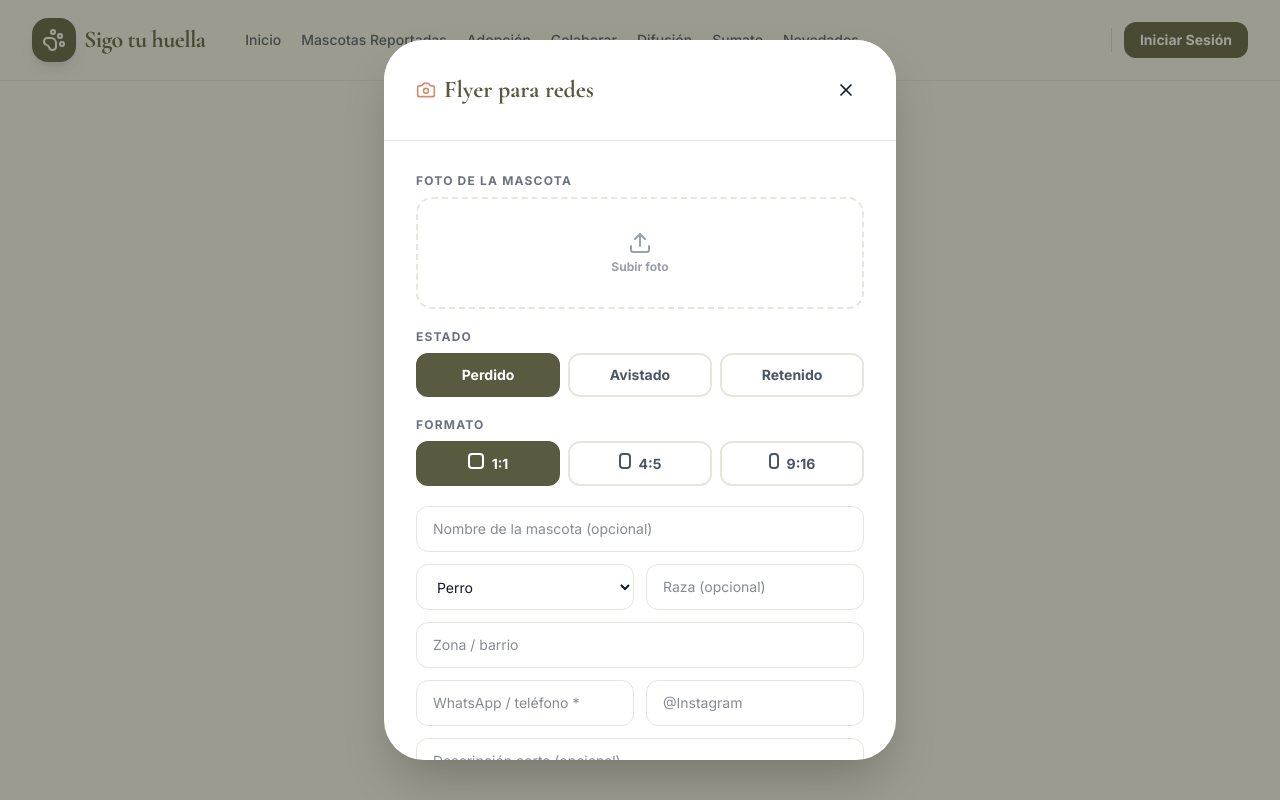
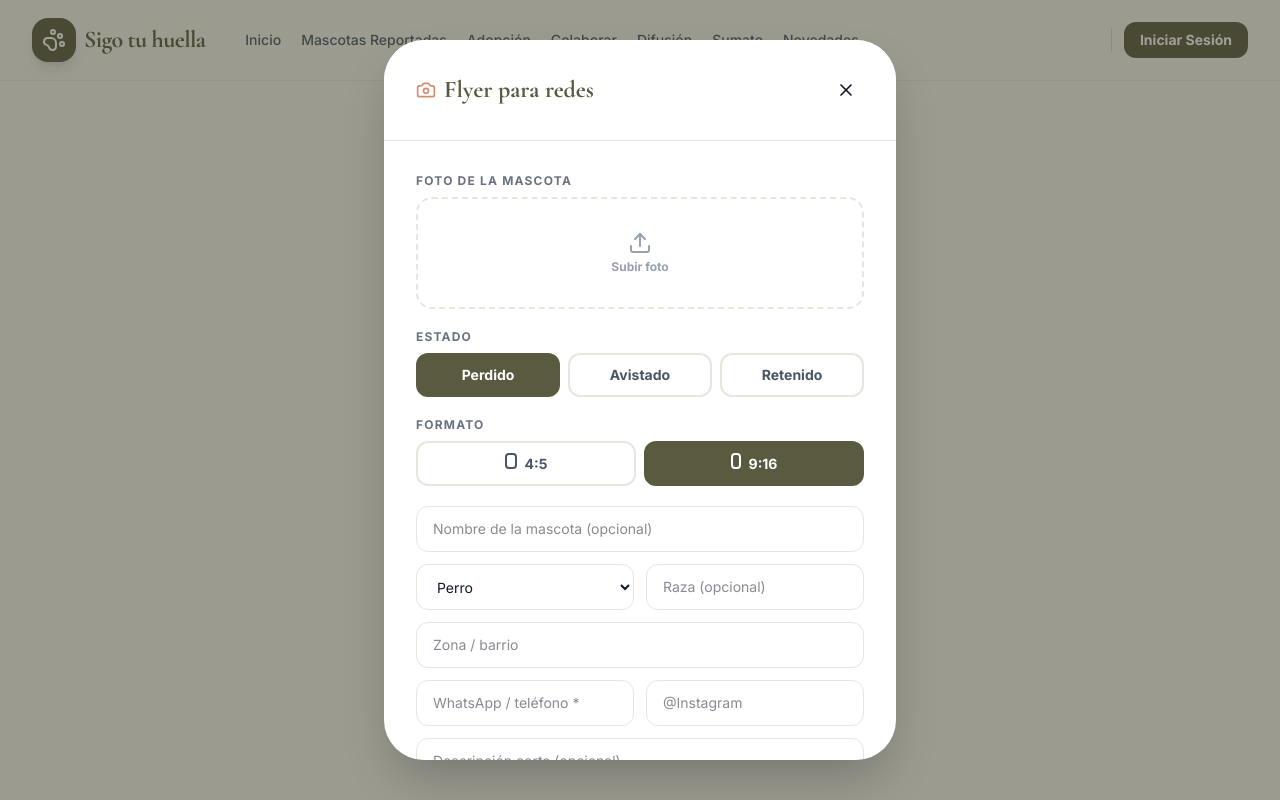
Before and after one commit to sptortarolo-hue/sigotuhuella, a React (Vite) app: page /flyer in a window 1280 px wide. Shown: the top 800 px of the page. Built offline with nearby package versions, Linux system fonts and the light colour scheme.

Commit message:
fix: datos cortados en flyer + quitar formato 1:1

```diff
--- a/package.json
+++ b/package.json
@@ -62,7 +62,9 @@
     "@types/qrcode": "^1.5.6",
     "@types/uuid": "^10.0.0",
     "autoprefixer": "^10.4.21",
+    "canvas": "^3.2.3",
     "esbuild": "^0.25.0",
+    "puppeteer": "^24.43.1",
     "tailwindcss": "^4.1.14",
     "tsx": "^4.21.0",
     "typescript": "~5.8.2",
--- a/src/components/PublicFlyerGenerator.tsx
+++ b/src/components/PublicFlyerGenerator.tsx
@@ -64,10 +64,9 @@ export default function PublicFlyerGenerator({ onClose }: Props) {
   const [caseNumber, setCaseNumber] = useState('');
   const [petId, setPetId] = useState('');
 
-  const [format, setFormat] = useState<'1:1' | '4:5' | '9:16'>('1:1');
-  const FORMAT_DIMS = { '1:1': { w: 1080, h: 1080 }, '4:5': { w: 1080, h: 1350 }, '9:16': { w: 1080, h: 1920 } };
-  const FORMAT_OPTIONS: { key: '1:1' | '4:5' | '9:16'; label: string; desc: string }[] = [
-    { key: '1:1', label: '1:1', desc: 'Cuadrado' },
+  const [format, setFormat] = useState<'4:5' | '9:16'>('9:16');
+  const FORMAT_DIMS = { '4:5': { w: 1080, h: 1350 }, '9:16': { w: 1080, h: 1920 } };
+  const FORMAT_OPTIONS: { key: '4:5' | '9:16'; label: string; desc: string }[] = [
     { key: '4:5', label: '4:5', desc: 'Retrato' },
     { key: '9:16', label: '9:16', desc: 'Historia' },
   ];
--- a/src/lib/flyerRenderer.ts
+++ b/src/lib/flyerRenderer.ts
@@ -246,7 +246,7 @@ function drawCardFlyer(
       nameFontSize: number, brandH: number;
   const hasName = name && name !== 'Sin nombre';
   if (layoutType === 'story') {
-    badgeH = h * 0.20; photoTop = h * 0.25; photoH = h * 0.38;
+    badgeH = h * 0.17; photoTop = h * 0.22; photoH = h * 0.38;
     photoW = w * 0.84; photoRadius = w * 0.025;
     maxDescLines = 99; descFontSize = hasName ? w * 0.038 : w * 0.050;
     infoFontSize = w * 0.032; detailsFontSize = hasName ? w * 0.028 : w * 0.034;
@@ -298,7 +298,7 @@ function drawCardFlyer(
   let curInfoY = locationY;
 
   for (const item of infoItems) {
-    if (curInfoY + infoFontSize > brandY - h * 0.01) break;
+    if (curInfoY + infoFontSize > brandY) break;
     if (curInfoY > photoY + photoH) {
       ctx.font = `500 ${infoFontSize}px system-ui, -apple-system, sans-serif`;
       ctx.fillStyle = 'rgba(255,255,255,0.95)';
```
Also changed, not shown: 1 other file (tests, documents, lock files or other folders).
